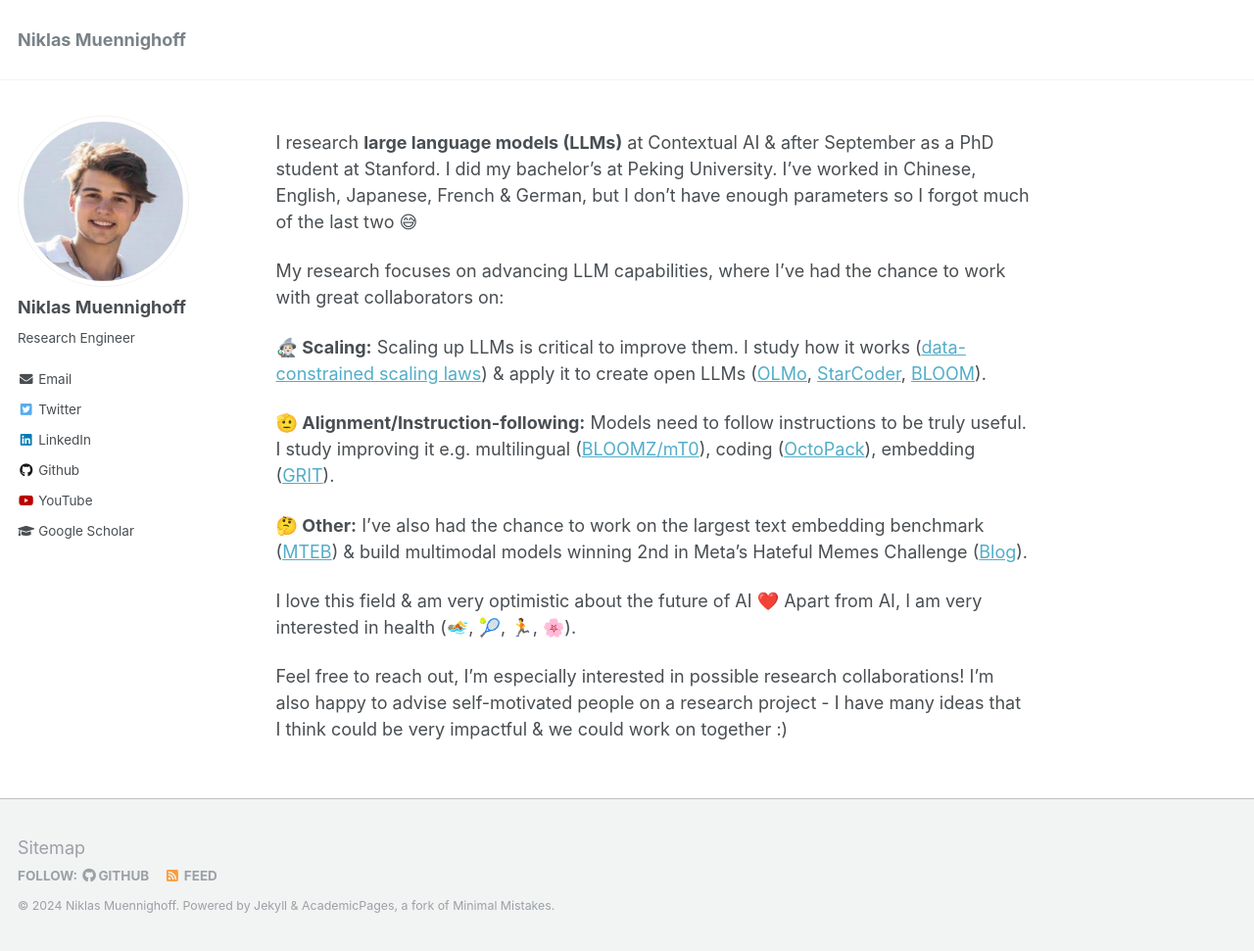
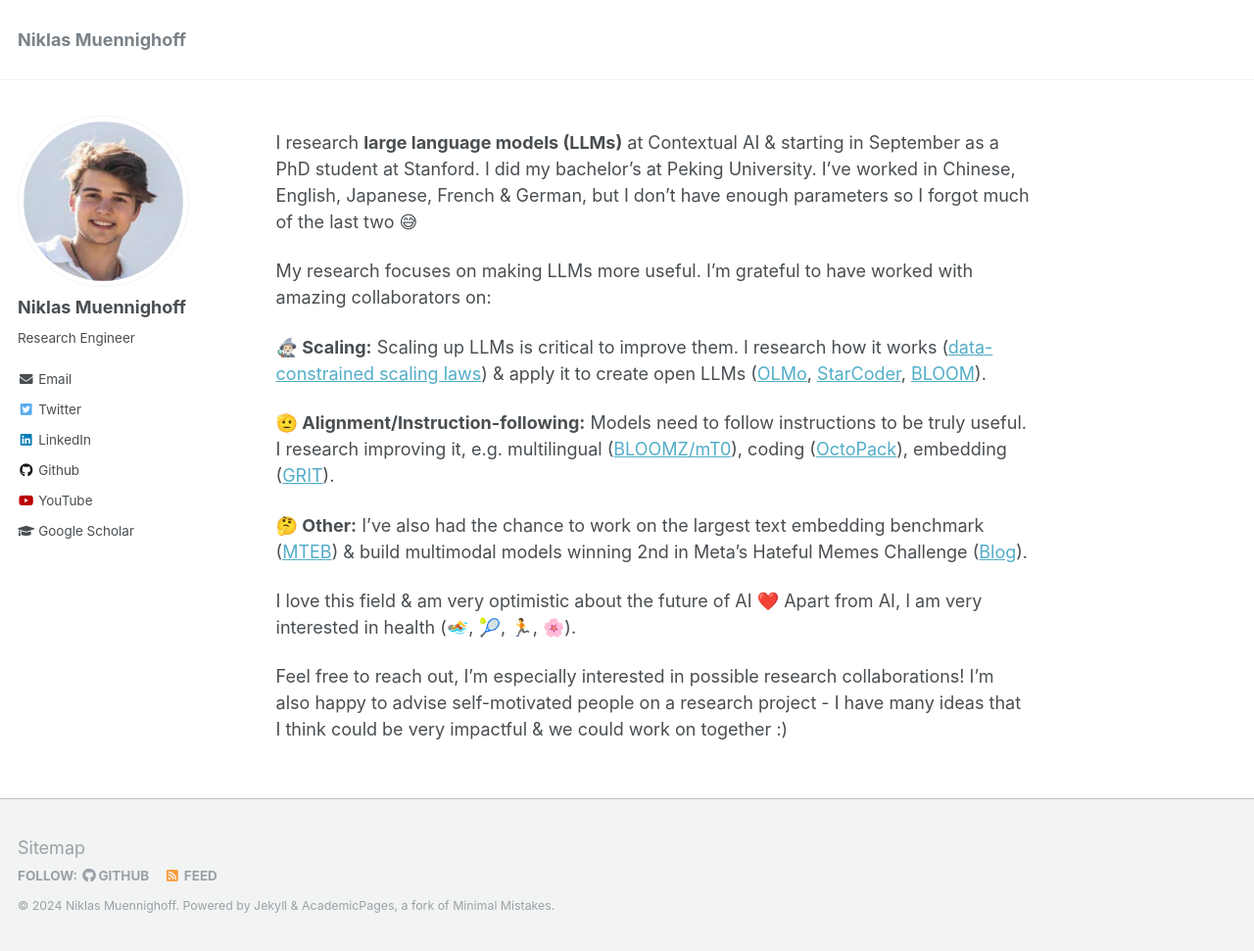
Before and after one commit to Muennighoff/Muennighoff.github.io, a Jekyll site: the page built from _pages/about.md, in a window 1280 px wide and 971 px high. Shown: the whole window at 98% size. Built offline with Jekyll 4.4.1, drawn with Linux system fonts in a browser that asks for light colours.

Commit message:
Update about.md

```diff
--- a/_pages/about.md
+++ b/_pages/about.md
@@ -9,13 +9,13 @@
   - /about.html
 ---
 
-I research **large language models (LLMs)** at Contextual AI & after September as a PhD student at Stanford. I did my bachelor's at Peking University. I've worked in Chinese, English, Japanese, French & German, but I don't have enough parameters so I forgot much of the last two 😅
+I research **large language models (LLMs)** at Contextual AI & starting in September as a PhD student at Stanford. I did my bachelor's at Peking University. I've worked in Chinese, English, Japanese, French & German, but I don't have enough parameters so I forgot much of the last two 😅
 
-My research focuses on advancing LLM capabilities, where I've had the chance to work with great collaborators on:
+My research focuses on making LLMs more useful. I'm grateful to have worked with amazing collaborators on:
 
-**🧙🏻‍♂️ Scaling:** Scaling up LLMs is critical to improve them. I study how it works ([data-constrained scaling laws](https://arxiv.org/abs/2305.16264)) & apply it to create open LLMs ([OLMo](https://arxiv.org/abs/2402.00838), [StarCoder](https://arxiv.org/abs/2305.06161), [BLOOM](https://arxiv.org/abs/2211.05100)).
+**🧙🏻‍♂️ Scaling:** Scaling up LLMs is critical to improve them. I research how it works ([data-constrained scaling laws](https://arxiv.org/abs/2305.16264)) & apply it to create open LLMs ([OLMo](https://arxiv.org/abs/2402.00838), [StarCoder](https://arxiv.org/abs/2305.06161), [BLOOM](https://arxiv.org/abs/2211.05100)).
 
-**🫡 Alignment/Instruction-following:** Models need to follow instructions to be truly useful. I study improving it e.g. multilingual ([BLOOMZ/mT0](https://arxiv.org/abs/2211.01786)), coding ([OctoPack](https://arxiv.org/abs/2308.07124)), embedding ([GRIT](https://arxiv.org/abs/2402.09906)).
+**🫡 Alignment/Instruction-following:** Models need to follow instructions to be truly useful. I research improving it, e.g. multilingual ([BLOOMZ/mT0](https://arxiv.org/abs/2211.01786)), coding ([OctoPack](https://arxiv.org/abs/2308.07124)), embedding ([GRIT](https://arxiv.org/abs/2402.09906)).
 
 **🤔 Other:** I've also had the chance to work on the largest text embedding benchmark ([MTEB](https://arxiv.org/abs/2210.07316)) & build multimodal models winning 2nd in Meta's Hateful Memes Challenge ([Blog](https://ai.facebook.com/blog/hateful-memes-challenge-winners/)).
 
```
